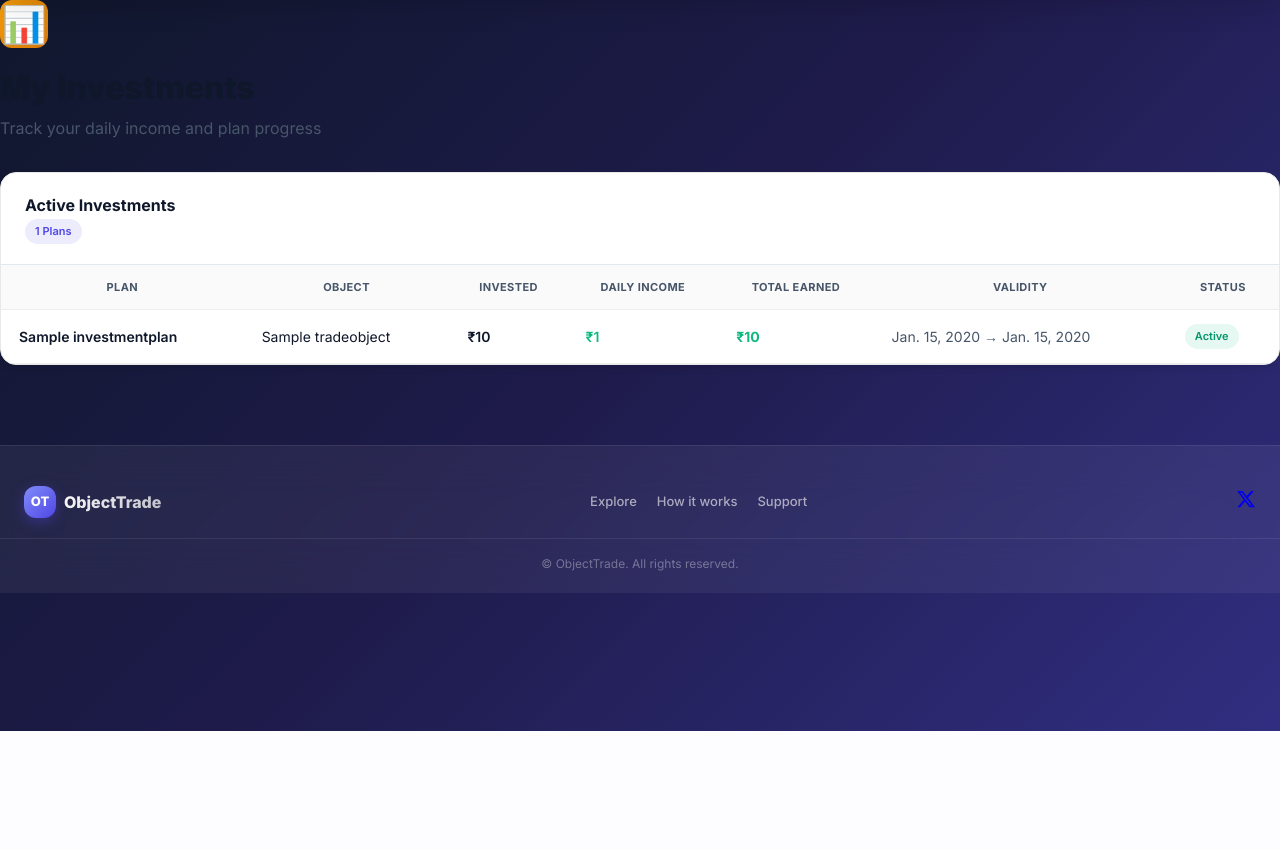
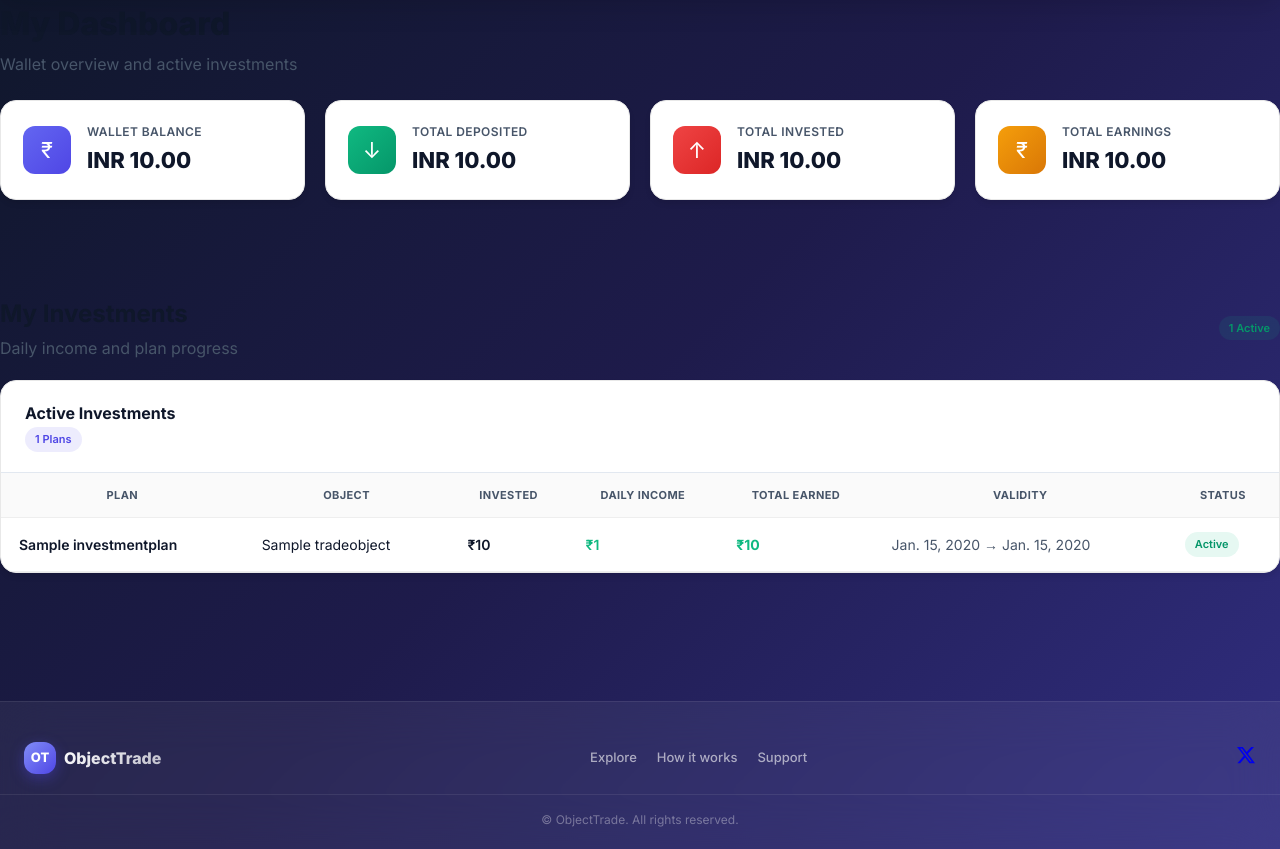
Before and after one commit to Abhishek-DS-ML-Gupta/grow-careers, a Django app: page /dashboard/ in a window 1280 px wide. Shown: the part 69-918 px from the top of the page. Before the commit the page ends 800 px from the top, so only its background shows below. Run offline with Django 5.2, Linux system fonts and the light colour scheme; a user stored in the database is signed in; tables that the repository leaves empty hold one stand-in row (values such as "Sample post").

Commit message:
upi or many changes

```diff
--- a/plans/templates/plans/dashboard.html
+++ b/plans/templates/plans/dashboard.html
@@ -1,10 +1,49 @@
 {% extends "base.html" %}
-{% block title %}My Investments - ObjectTrade{% endblock %}
+{% block title %}Dashboard - ObjectTrade{% endblock %}
 {% block content %}
 <div class="max-w-4xl mx-auto">
-    <div class="dash-stat-icon income" style="font-size: 36px; margin-bottom: 16px;">📊</div>
-    <h1 style="font-size: 32px; font-weight: 800; color: var(--text-primary); margin-bottom: 4px;">My Investments</h1>
-    <p style="color: var(--text-secondary); margin-bottom: 32px;">Track your daily income and plan progress</p>
+    <h1 style="font-size: 32px; font-weight: 800; color: var(--text-primary); margin-bottom: 4px;">My Dashboard</h1>
+    <p style="color: var(--text-secondary); margin-bottom: 24px;">Wallet overview and active investments</p>
+
+    <div class="dashboard-stats" style="margin-bottom: 32px;">
+      <div class="dash-stat">
+        <div class="dash-stat-icon balance">₹</div>
+        <div class="dash-stat-info">
+          <h4>Wallet Balance</h4>
+          <p>INR {{ wallet.balance|floatformat:2 }}</p>
+        </div>
+      </div>
+      <div class="dash-stat">
+        <div class="dash-stat-icon deposit">↓</div>
+        <div class="dash-stat-info">
+          <h4>Total Deposited</h4>
+          <p>INR {{ wallet.total_deposit|floatformat:2 }}</p>
+        </div>
+      </div>
+      <div class="dash-stat">
+        <div class="dash-stat-icon withdrawal">↑</div>
+        <div class="dash-stat-info">
+          <h4>Total Invested</h4>
+          <p>INR {{ wallet.total_withdrawal|floatformat:2 }}</p>
+        </div>
+      </div>
+      <div class="dash-stat">
+        <div class="dash-stat-icon income">₹</div>
+        <div class="dash-stat-info">
+          <h4>Total Earnings</h4>
+          <p>INR {{ wallet.total_earned|floatformat:2 }}</p>
+        </div>
+      </div>
+    </div>
+
+    <div class="section">
+      <div style="display: flex; align-items: center; justify-content: space-between; margin-bottom: 20px;">
+        <div>
+          <h2 style="font-size: 24px; font-weight: 700; color: var(--text-primary);">My Investments</h2>
+          <p style="color: var(--text-secondary); margin-top: 4px;">Daily income and plan progress</p>
+        </div>
+        <span class="badge badge-success">{{ investments|length }} Active</span>
+      </div>
 
     {% if investments %}
     <div class="table-container">
```
